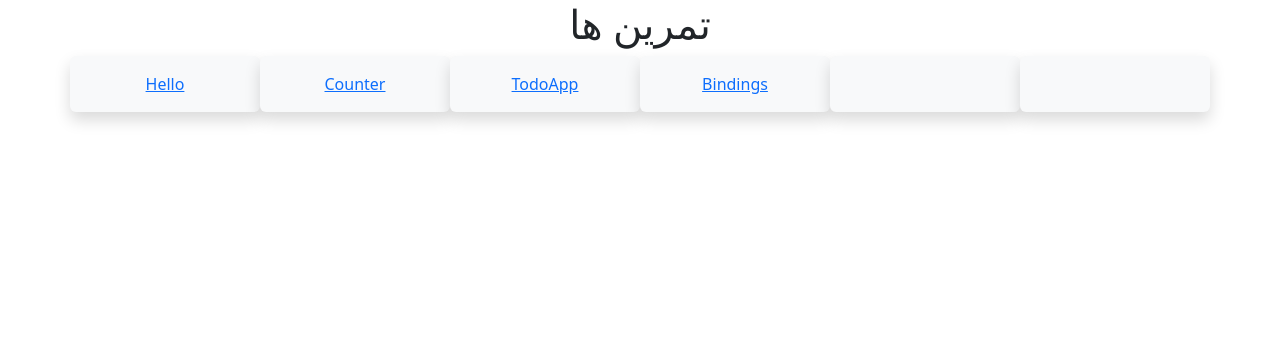
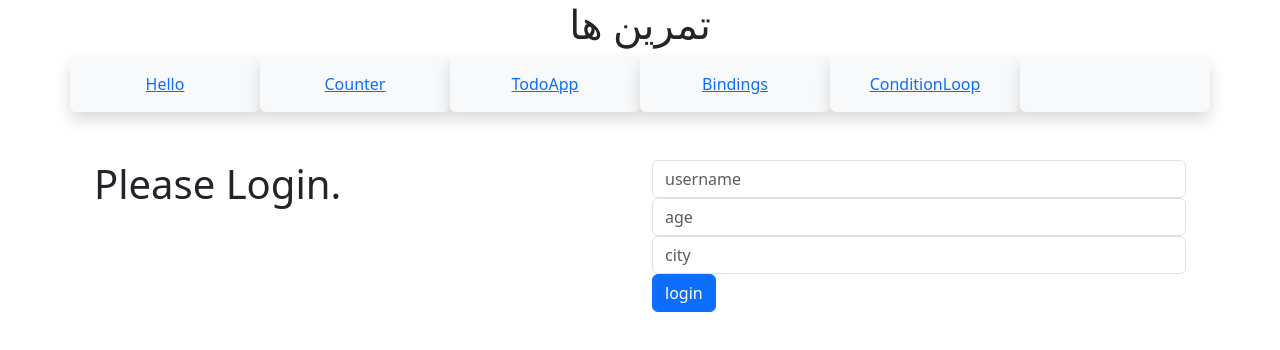
Before and after one commit to ielhamsv/vue-learning-30days, a Vue app in the folder vue-30days/: page /ConditionLoop in a window 1280 px wide. Shown: the top 350 px of the page. Built offline with nearby package versions, Linux system fonts and the light colour scheme.

Commit message:
day05 , ConditionLoop

```diff
--- a/vue-30days/src/App.vue
+++ b/vue-30days/src/App.vue
@@ -18,7 +18,9 @@
         <div class="col-md-2 shadow p-3 bg-body-tertiary rounded text-center">
           <router-link to="/Bindings">Bindings</router-link>
         </div>
-        <div class="col-md-2 shadow p-3 bg-body-tertiary rounded text-center"></div>
+        <div class="col-md-2 shadow p-3 bg-body-tertiary rounded text-center">
+          <router-link to="/ConditionLoop">ConditionLoop</router-link>
+        </div>
         <div class="col-md-2 shadow p-3 bg-body-tertiary rounded text-center"></div>
       </div>
     </div>
--- a/vue-30days/src/router/index.js
+++ b/vue-30days/src/router/index.js
@@ -3,6 +3,7 @@ import Hello from '../views/Hello.vue'
 import Counter from "@/views/Counter.vue";
 import TodoApp from "@/views/TodoApp.vue";
 import Bindings from "@/views/Bindings.vue";
+import ConditionLoop from "@/views/ConditionLoop.vue";
 
 const router = createRouter({
   history: createWebHistory(import.meta.env.BASE_URL),
@@ -11,6 +12,7 @@ const router = createRouter({
     {path: '/Counter', name: 'Counter', component: Counter},
     {path: '/TodoApp', name: 'TodoApp', component: TodoApp},
     {path: '/Bindings', name: 'Bindings', component: Bindings},
+    {path: '/ConditionLoop', name: 'Bindings', component: ConditionLoop},
   ],
 })
 
--- /dev/null
+++ b/vue-30days/src/views/ConditionLoop.vue
@@ -0,0 +1,43 @@
+<script setup>
+import {ref} from "vue"
+const islogged=ref(false)
+const username=ref("")
+const age=ref("")
+const city=ref("")
+const items=ref([])
+
+function Login(){
+  if(username && city && age ===""){
+    alert("error! fill all the blanks.")
+  }else {
+    islogged.value=true
+    items.value.push(username,city,age)
+  }
+}
+</script>
+
+<template>
+<div class="container">
+  <div class="row">
+    <div class="col-md-6">
+      <h1 v-if="islogged">Wellcome {{username}}!</h1>
+      <h1 v-else>Please Login.</h1>
+    </div>
+    <div class="col-md-6">
+      <input class="form-control" v-model="username" placeholder="username">
+      <input class="form-control" v-model="age" placeholder="age">
+      <input class="form-control" v-model="city" placeholder="city">
+      <button class="btn btn-primary" @click="Login">login</button>
+    </div>
+  </div>
+</div>
+  <div class="container">
+    <ul>
+      <li v-for="(item,i) in items" :key="i">{{item}}</li>
+    </ul>
+  </div>
+</template>
+
+<style scoped>
+
+</style>
```
